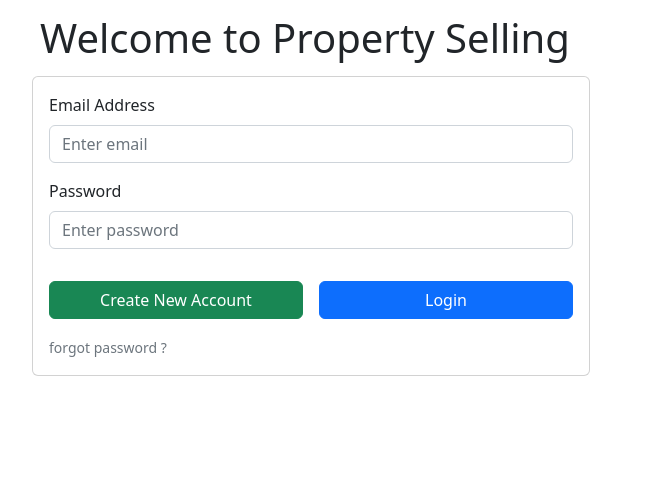
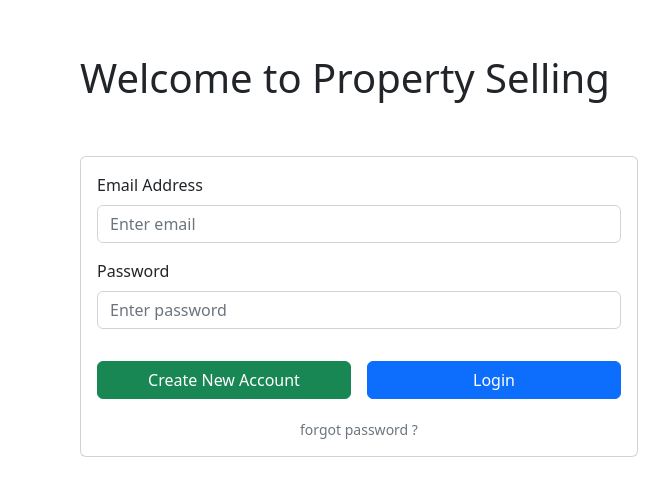
Before and after one commit to Krunal01/Property, a React (Create React App) app: page /login in a window 1280 px wide. Shown: the top 496 px of the page, without its empty margins (50-719 px from the left). Built offline with nearby package versions, Linux system fonts and the light colour scheme.

Commit message:
login page almost done

```diff
--- a/src/pages/auth/Login.js
+++ b/src/pages/auth/Login.js
@@ -23,10 +23,10 @@ function Login() {
   });
   return (
     <Container className="w-100 h-100 d-flex-column align-item-center justify-content-center">
-      <div className="fs-1 d-flex m-2 font-weight-bolder align-items-center justify-content-first">
+      <div className="fs-1 d-flex m-5 font-weight-bolder align-items-center justify-content-first">
         Welcome to Property Selling
       </div>
-      <Card className="w-50 p-2 d-flex-column align-item-center justify-content-center">
+      <Card className="w-50 p-2 m-5 d-flex-column align-item-center justify-content-center">
         <Form onSubmit={formik.handleSubmit}>
           <Form.Group className="p-2" controlId="formBasicEmail">
             <Form.Label>Email Address</Form.Label>
@@ -69,9 +69,13 @@ function Login() {
               Login
             </Button>
           </Form.Group>
-          <Form.Group className="p-2" controlId="formBasicCheckbox">
+
+          <Form.Group
+            className="p-2 d-flex justify-content-center align-items-center"
+            controlId="formBasicCheckbox"
+          >
             {/* <Form.Check type="checkbox" label="Check me out" /> */}
-            <Form.Text className="text-blue">forgot password ?</Form.Text>
+            <Form.Text className="text-blue   ">forgot password ?</Form.Text>
           </Form.Group>
         </Form>
       </Card>
```
